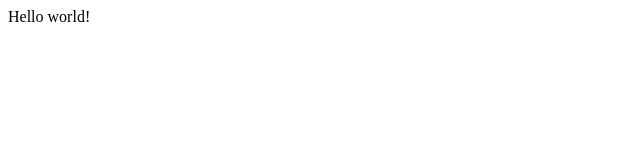
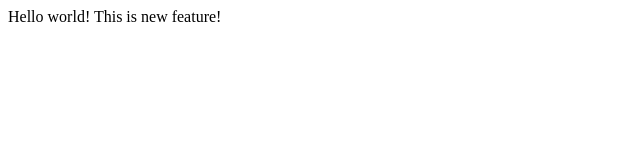
Before and after one commit to waqar315/lecture1, a plain HTML site: page index.html in a window 1280 px wide. Shown: the whole page, without its empty margins (0-640 px from the left). Drawn offline with Linux system fonts and the light colour scheme.

Commit message:
added another line

```diff
--- a/index.html
+++ b/index.html
@@ -5,5 +5,6 @@
 </head>
 <body>
     Hello world!
+    This is new feature!
 </body>
 </html>
```
